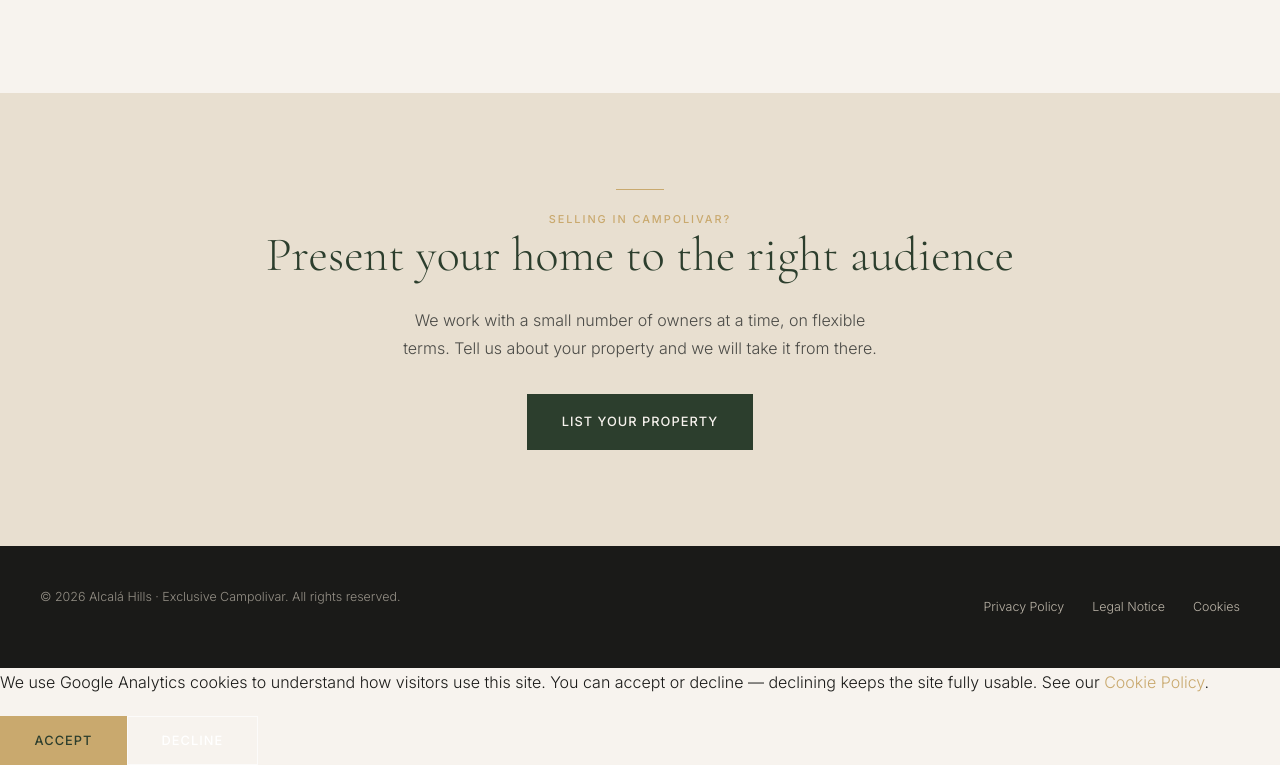
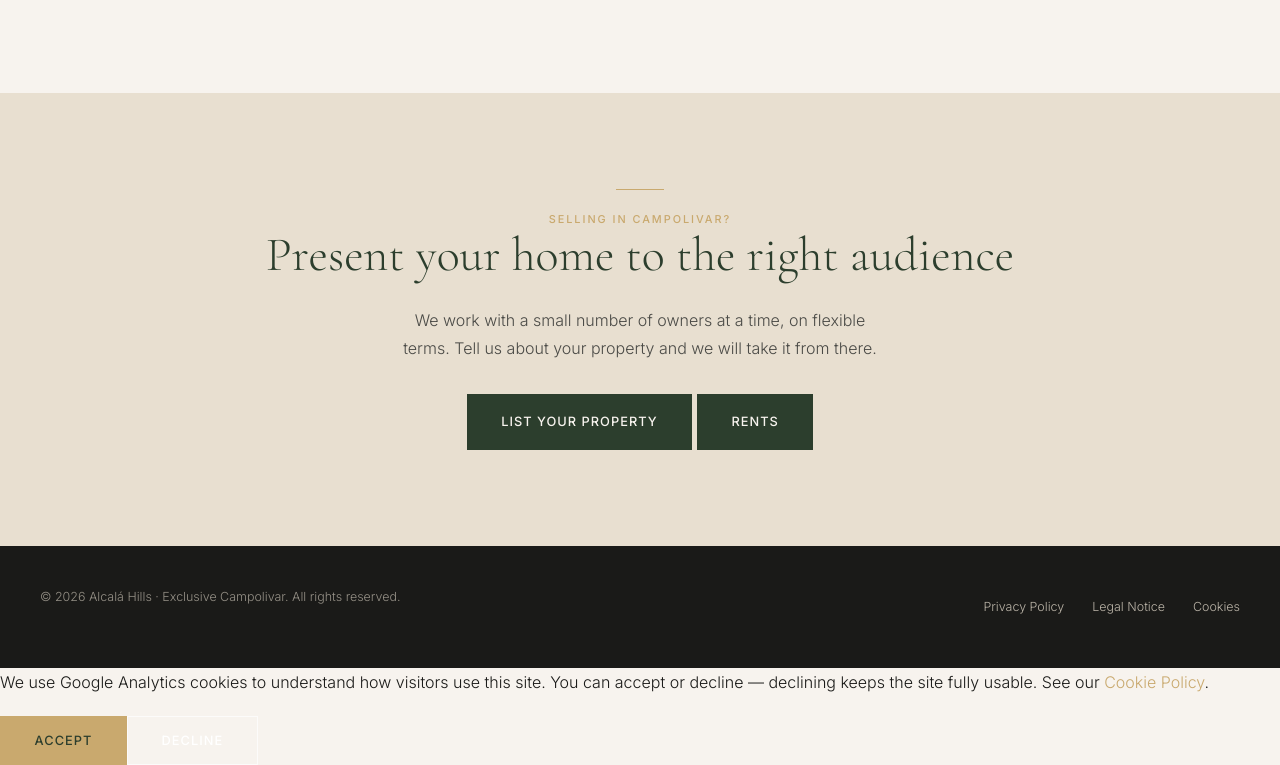
Before and after one commit to prestigyo/exclusivecampolivar, a plain HTML site: page properties.html in a window 1280 px wide. Shown: the part 980-1745 px from the top of the page. Drawn offline with nearby package versions, Linux system fonts and the light colour scheme.

Commit message:
Update properties.html

```diff
--- a/properties.html
+++ b/properties.html
@@ -127,6 +127,7 @@
         We work with a small number of owners at a time, on flexible terms. Tell us about your property and we will take it from there.
       </p>
       <a class="btn btn--dark reveal" data-reveal style="--reveal-delay:160ms" href="list.html">List Your Property</a>
+      <a class="btn btn--dark reveal" data-reveal style="--reveal-delay:160ms" href="adosado-montgo.html">Rents</a>
     </div>
   </section>
 
@@ -145,3 +146,4 @@
   <script src="js/main.js" defer></script>
 </body>
 </html>
+</html>
```
